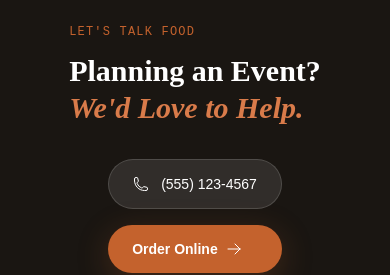
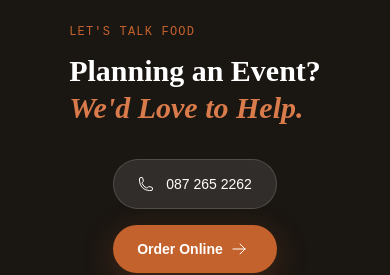
Before and after one commit to 3tiersystems-RMA/cateringhub, a Next.js app: page /homepage in a window 390 px wide. Shown: the part 5435-5710 px from the top of the page. Built offline with nearby package versions, Linux system fonts and the light colour scheme; no server answers; the database is empty.

Commit message:
Local Commit: 2026-03-10T15:06:12.690Z - Updated phone number from `(555) 123-4567` to `087 265 2262` in the Contact Banner (homepage) and Products page Custom Quotes section

```diff
--- a/src/app/homepage/components/ContactBanner.tsx
+++ b/src/app/homepage/components/ContactBanner.tsx
@@ -22,11 +22,11 @@ export default function ContactBanner() {
 
           <div className="flex flex-col sm:flex-row gap-4">
             <a
-              href="tel:+15551234567"
+              href="tel:+27872652262"
               className="inline-flex items-center gap-3 bg-white/10 border border-white/15 text-white px-6 py-3.5 rounded-full text-sm font-medium hover:bg-white/15 transition-all"
             >
               <Icon name="PhoneIcon" size={16} />
-              (555) 123-4567
+              087 265 2262
             </a>
             <Link
               href="/products"
--- a/src/app/products/components/ProductsInteractive.tsx
+++ b/src/app/products/components/ProductsInteractive.tsx
@@ -343,7 +343,7 @@ function ProductsContent() {
             {[
               { icon: "TruckIcon" as const, title: "Delivery Included", desc: "Free delivery on orders over R200. R15 flat fee under R200." },
               { icon: "ClockIcon" as const, title: "48-Hour Lead Time", desc: "Most orders require 48 hours notice. Rush orders available for a fee." },
-              { icon: "PhoneIcon" as const, title: "Custom Quotes", desc: "Need something special? Call us at (555) 123-4567 for a custom menu." },
+              { icon: "PhoneIcon" as const, title: "Custom Quotes", desc: "Need something special? Call us at 087 265 2262 for a custom menu." },
             ].map((item) => (
               <div key={item.title} className="flex gap-4">
                 <div className="w-10 h-10 rounded-2xl bg-[#C4622D]/10 border border-[#C4622D]/20 flex items-center justify-center flex-shrink-0">
```
